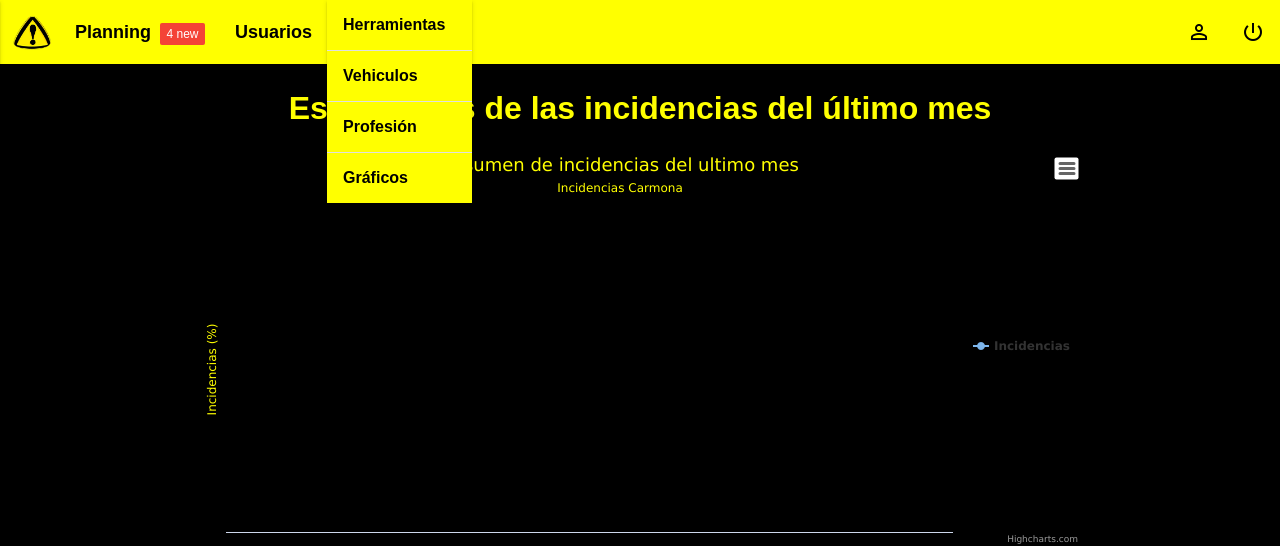
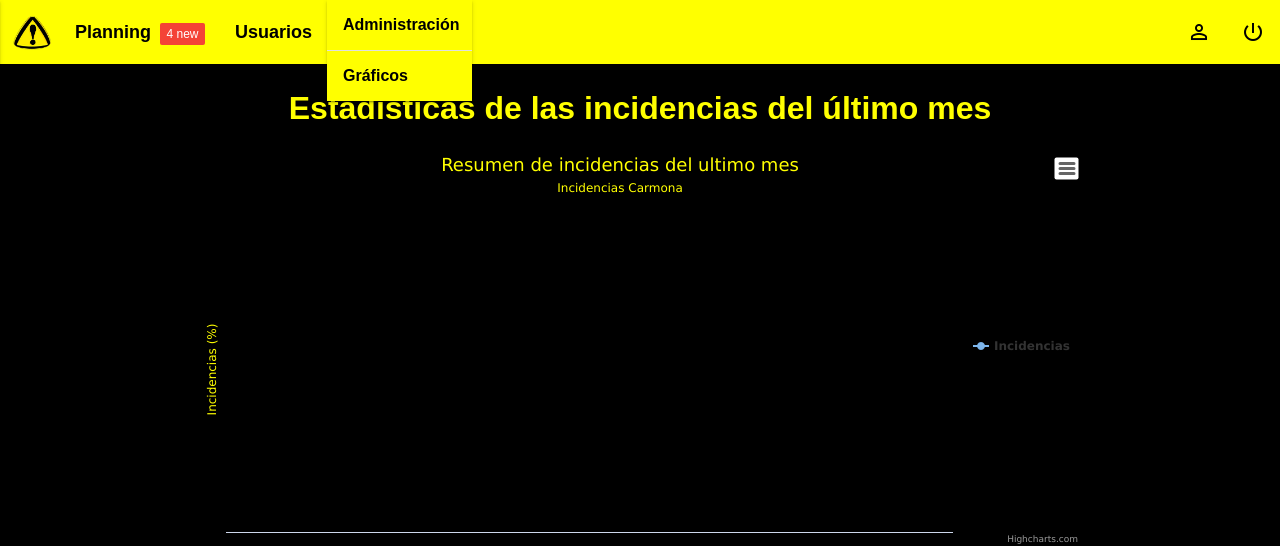
Before and after one commit to Malekith94/incidenciasCarmona, a PHP site: page /php/graficos.php in a window 1280 px wide, after a click that opens the changed part. Shown: the top 546 px of the page. Run offline with PHP 8.4, Linux system fonts and the light colour scheme; data that the repository does not hold is empty.

Commit message:
12/05/17 14:32

```diff
--- a/php/graficos.php
+++ b/graficos.php
@@ -214,13 +214,9 @@ $(function () {
         <div class="navbar-fixed">
 
             <ul id="dropdown1" class="dropdown-content">
-                <li><a href="herramientas.html">Herramientas</a></li>
+                <li><a href="administracion.html">Administración</a></li>
                 <li class="divider"></li>
-                <li><a href="vehiculos.html">Vehiculos</a></li>
-                <li class="divider"></li>
-                <li><a href="profesiones.html">Profesión</a></li>
-                <li class="divider"></li>
-                <li><a href="graficos.html">Gráficos</a></li>
+                <li><a href="graficos.php">Gráficos</a></li>
             </ul>
 
             <ul id="dropdown2" class="dropdown-content">
--- a/indexAdmin.html
+++ b/indexAdmin.html
@@ -19,10 +19,13 @@
 
             <ul id="dropdown1" class="dropdown-content">
                 <li><a href="administracion.html">Administracion</a></li>
+                <li class="divider"></li>
+                <li><a href="graficos.php">Gráficos</a></li>
             </ul>
 
             <ul id="dropdown2" class="dropdown-content">
                 <li><a href="administracion.html">Administracion</a></li>
+                <li><a href="graficos.php">Gráficos</a></li>
             </ul>
 
             <nav>
@@ -179,7 +182,7 @@
                 </div>
                 <!--Formulario registrar incidencia-->
                 <div id="nuevaIncidencia" class="row">
-                    <form class="col s12" action="php/insertar.php" method="POST">
+                    <form class="col s12" action="insertar.php" method="POST">
                         <div class="row">
                             <!--Nombre-->
                             <div class="input-field col s12">
--- a/login.html
+++ b/login.html
@@ -1,5 +1,5 @@
 <?php
-    include("php/conexion.php");
+    include("conexion.php");
 ?>
 <!DOCTYPE html>
 <html lang="es">
@@ -33,7 +33,7 @@
             <i class="zmdi zmdi-account-circle zmdi-hc-5x"></i>
             <p>Inicia sesión con tu cuenta</p>
         </div>
-        <form method="POST" action="php/login.php">
+        <form method="POST" action="login.php">
             <div class="input-field">
                 <input name="txtuser" id="UserName" type="text" class="validate">
                 <label for="UserName"><i class="zmdi zmdi-account"></i>&nbsp; Nombre</label>
--- a/php/login.php
+++ b/login.php
@@ -27,9 +27,9 @@
         // Inicias la sesion
         session_start();
         // Muestras el contenido de la pagina
-        header("location:../indexAdmin.html");
+        header("location:indexAdmin.html");
     }else if ($filas > 0 and $prueba["tipo"] == 1){
-        header("location:../indexEmpleado.html");
+        header("location:indexEmpleado.html");
 
     }else{
         header("location:login.html");
```
Also changed, not shown: conexion.php (renamed from php/conexion.php), insertar.php (renamed from php/insertar.php).
